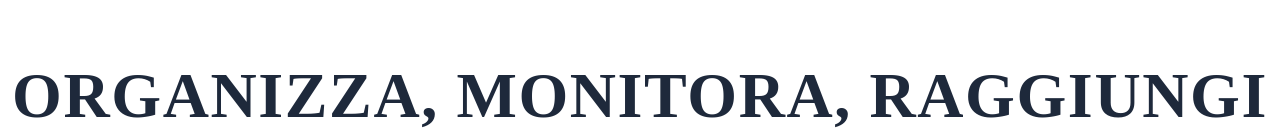
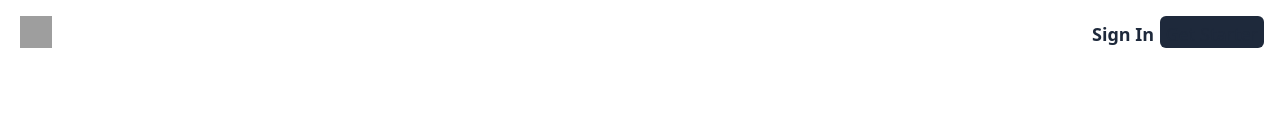
Before and after one commit to MatteoGranata/ANGEL, a Vue app in the folder client/: page / in a window 1280 px wide. Shown: the top 137 px of the page. Built offline with nearby package versions, Linux system fonts and the light colour scheme; grey boxes are pictures that could not be loaded.

Commit message:
update App.vue component

```diff
--- a/client/src/App.vue
+++ b/client/src/App.vue
@@ -1,9 +1,11 @@
 <template>
+  <Navbar/>
   <router-view />
-  <Navbar/>
 </template>
 
 <script>
+import {  RouterView } from 'vue-router'
+
 import Navbar from './components/Navbar.vue';
 export default {
   components: {
```
